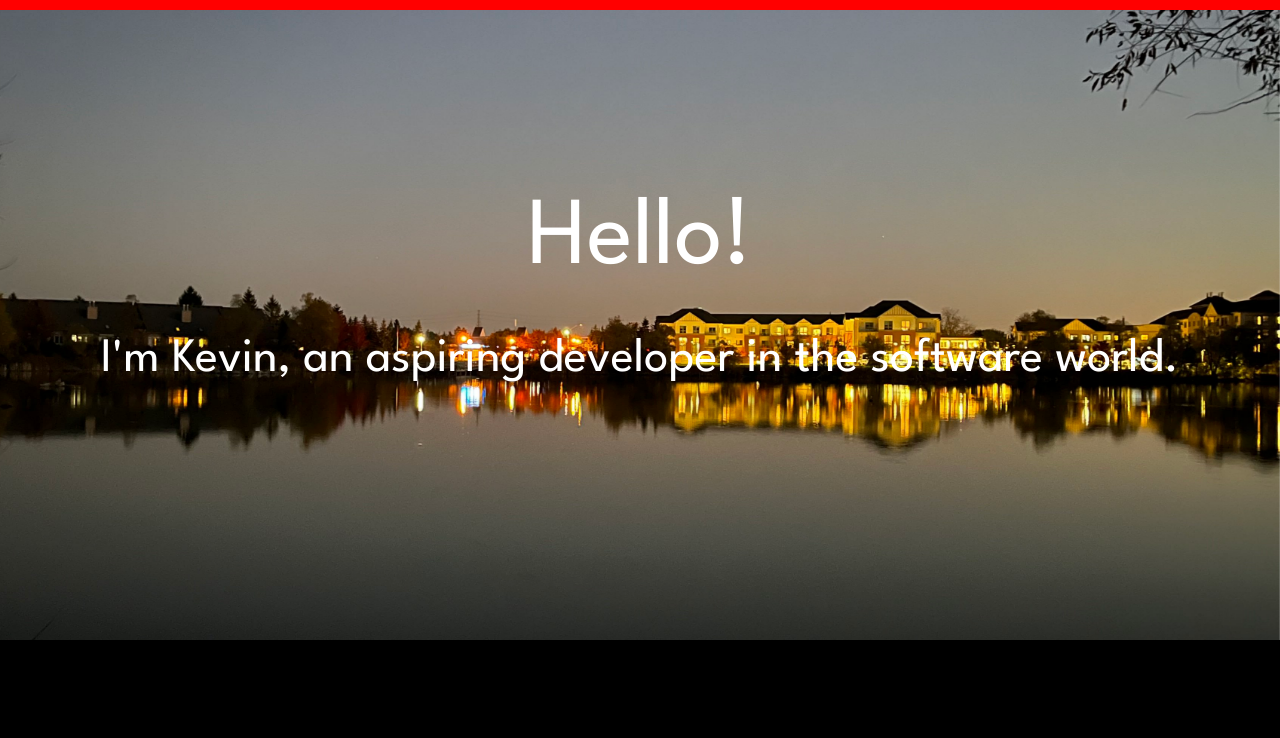
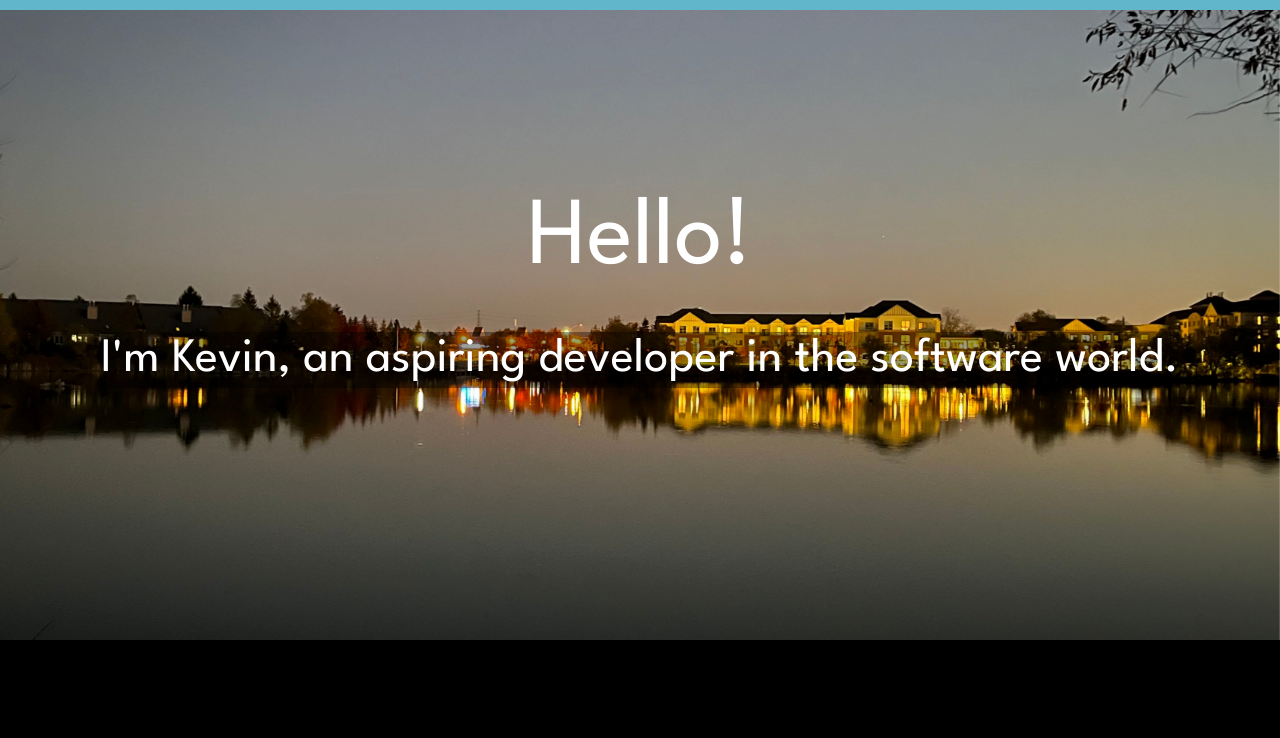
Before and after one commit to kevinhu12/profile, a React (Create React App) app: page / in a window 1280 px wide. Shown: the top 738 px of the page. Built offline with nearby package versions, Linux system fonts and the light colour scheme; the HTML template or start-up script is replaced by a standard one.

Commit message:
Changed progress bar colour. Small fixes

```diff
--- a/src/sections/Home.js
+++ b/src/sections/Home.js
@@ -36,7 +36,7 @@ const Home = ({
                     <Typography
                         align='center'
                         color='primary'
-                        sx={{ mt: 10, position: 'absolute' }}
+                        sx={{ mt: 10, position: 'absolute', backgroundColor: '#00000060' }}
                         variant='h3'
                     >
                         I'm Kevin, an aspiring developer in the software world.
--- a/src/sections/technical-skillset/TechnicalSkills.js
+++ b/src/sections/technical-skillset/TechnicalSkills.js
@@ -58,6 +58,7 @@ const TechnicalSkills = ({
                             initial={{ opacity: 0, scale: 0.5 }}
                             whileInView={{ opacity: 1, scale: 1 }}
                             transition={{ ease: [0,0.71,0.2,1.01], duration: 0.8, delay: 0.1 }}
+                            viewport={{ once: true }}
                         >
                             <LanguageCard
                                 language={language}
--- a/src/styles.css
+++ b/src/styles.css
@@ -18,7 +18,7 @@ code {
   left: 0;
   right: 0;
   height: 10px;
-  background-color: #FF0000;
+  background-color: #62b6cb;
   transform-origin: 0%;
   z-index: 150;
 }
```
